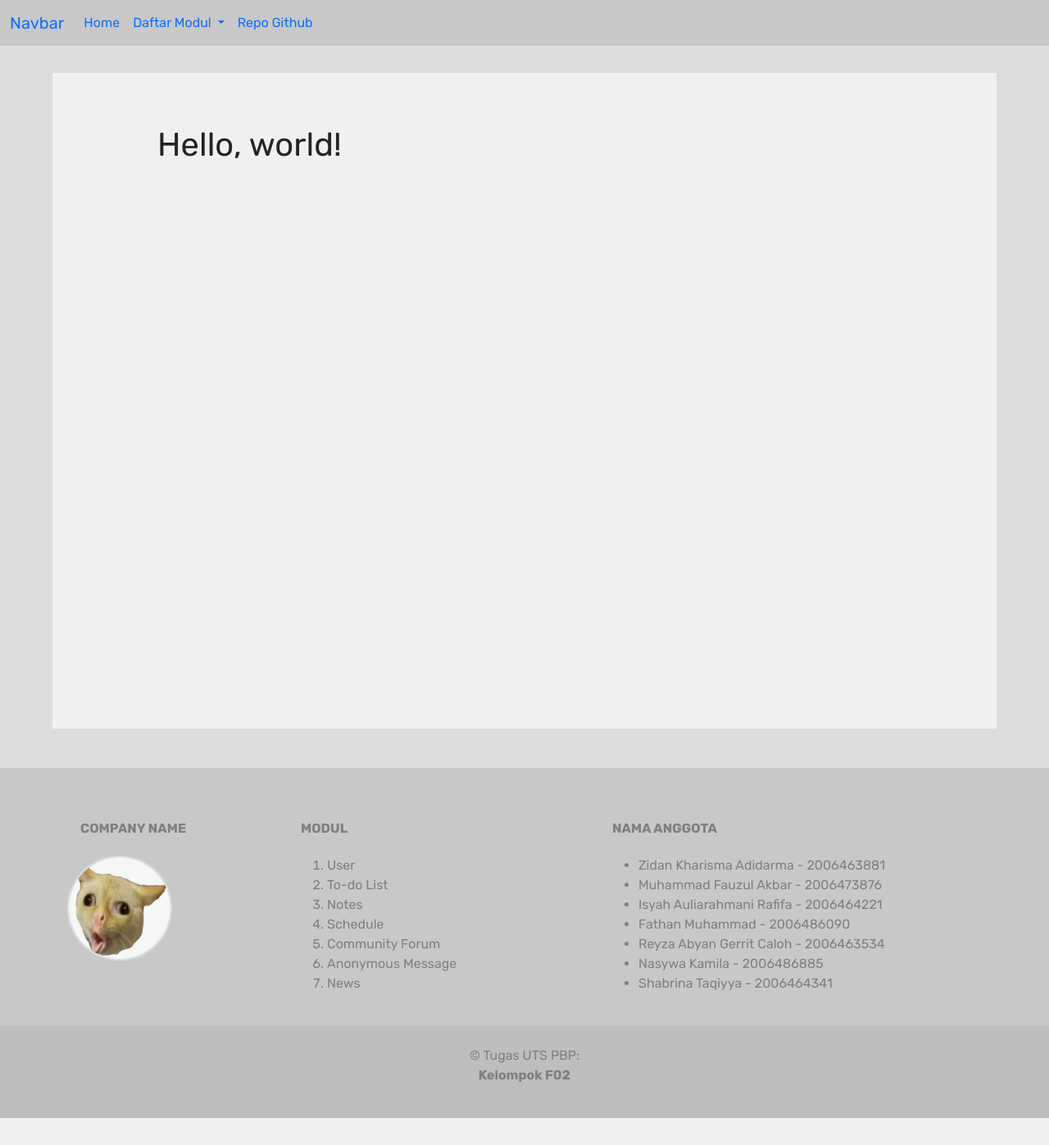
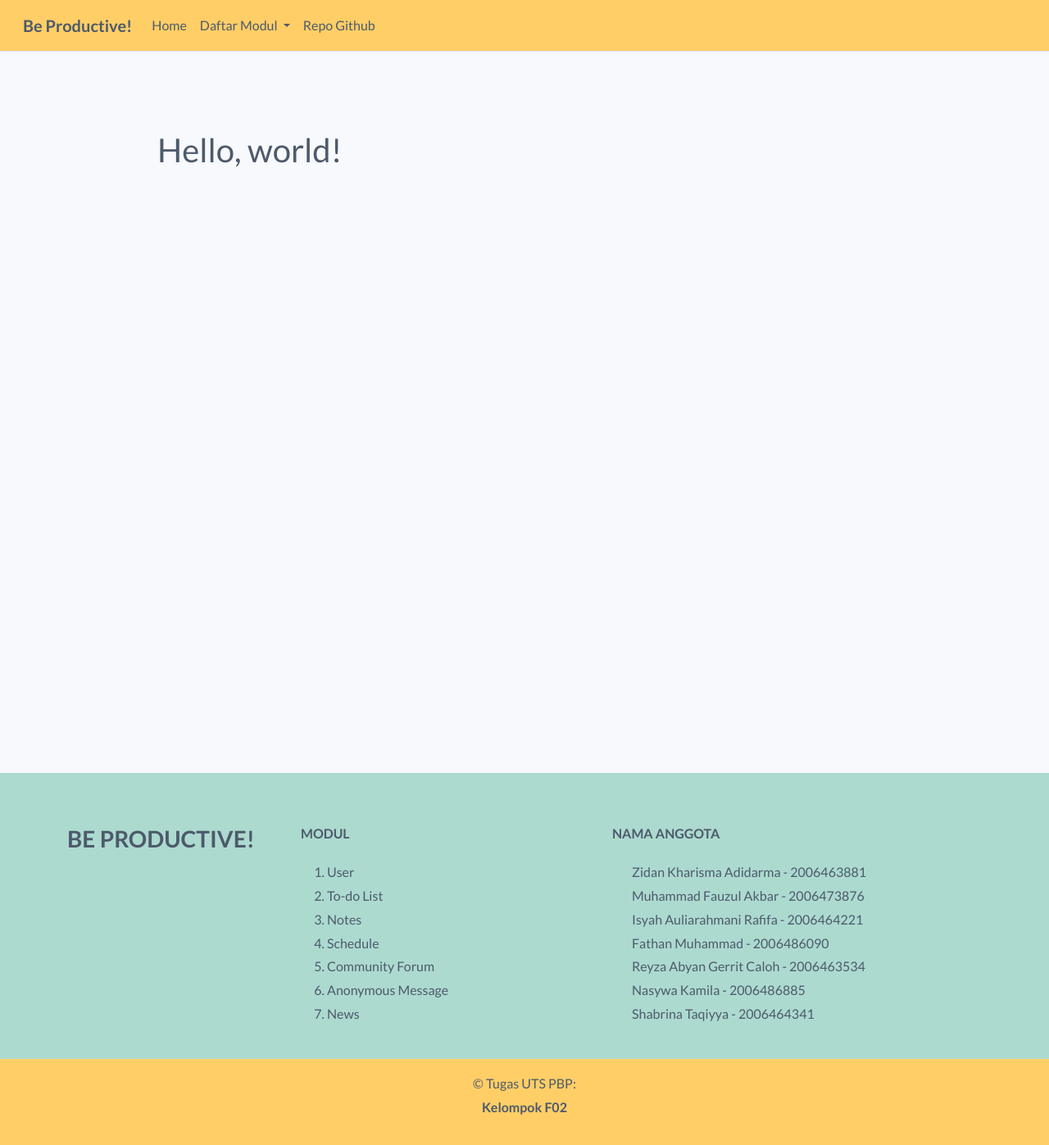
Before and after one commit to Zidan-Kharisma-Sakana/uts-f02, a Django app: page / in a window 1280 px wide. Shown: the whole page at 82% size. Before the commit the page ends 1364 px from the top, so only its background shows below. Run offline with Django 3.2, Linux system fonts and the light colour scheme.

Commit message:
update base styling and schedule

```diff
--- a/schedule/models.py
+++ b/schedule/models.py
@@ -9,9 +9,6 @@ class Activity(models.Model):
     end_time = models.TimeField()
     type = models.CharField(max_length=30)
     desc = models.TextField(max_length=300)
-    # lecturer = models.CharField(max_length=30)
-    # link = models.CharField(max_length=250)
-    # color = models.CharField(max_length=7)
 
     def __str__(self):
         return self.activity
--- a/schedule/urls.py
+++ b/schedule/urls.py
@@ -1,13 +1,8 @@
 from django.urls import path
-from .views import index, delete_activity
+from .views import schedule, delete_activity
 # from schedule import views as schedule
 
 urlpatterns = [
-    path('', index, name='index'),
-    # path('ajax/getActivities', getActivities, name='getActivities'),
-    # path('ajax/delete', DeleteActivity.as_view(), name='delete_activity'),
-
-    # path('', home, name='home'),
-    # path('save/', save_activity, name='save'),
+    path('', schedule, name='schedule'),
     path('delete/', delete_activity, name='delete'),
 ]
--- a/static/css/style.css
+++ b/static/css/style.css
@@ -6,30 +6,60 @@
 gunakan block custom_css untuk memasukan file css custom
 kalian */
 
+* {
+  color: #4d5a6b;
+}
+
 body {
-  font-family: 'Rubik', sans-serif;
-  background: rgb(220,220,220);
+  font-family: "Lato", Arial, sans-serif;
+  font-size: 16px;
+  line-height: 1.8;
+  font-weight: normal;
+  background: #f8f9fd;
+  color: #4d5a6b;
 }
+
 #content{
   min-height: 100vh;
   padding: 4rem 8rem;
   width: 90%;
-  background: rgb(240,240,240);
+  background: #f8f9fd;
   margin: 2rem auto;
 }
+
 .logo{
   width: 8rem;
   height: 8rem;
   border-radius: 100px;
   border: 2px solid rgb(220,220,220);
 }
+
 nav{
-  background: rgb(200,200,200);
+  background: #ffce67;
 }
+
+.navbar {
+  justify-content: space-between;
+  padding: 0.5rem 1rem;
+}
+
+#nav-title {
+  font-weight: bold;
+}
+
+.nav-link {
+  color: #4d5a6b;
+}
+
 footer{
-  background: rgb(200,200,200);
-  color: gray;
+  background: #acdacf;
 }
+
+a:not([href]):not([tabindex]) {
+  color: inherit;
+  text-decoration: none;
+}
+
 /* untuk screen dengan ukuran lebar 1024 px kebawah */
 @media only screen and (max-width: 1024px) {
   #content {
--- a/templates/base.html
+++ b/templates/base.html
@@ -7,6 +7,7 @@
   <meta name="viewport" content="width=device-width, initial-scale=1.0" />
   <link href="https://cdn.jsdelivr.net/npm/bootstrap@5.0.2/dist/css/bootstrap.min.css" rel="stylesheet"
     integrity="sha384-EVSTQN3/azprG1Anm3QDgpJLIm9Nao0Yz1ztcQTwFspd3yD65VohhpuuCOmLASjC" crossorigin="anonymous" />
+  <link href="https://fonts.googleapis.com/css?family=Lato:300,400,700&amp;display=swap" rel="stylesheet">
   <link rel="stylesheet" href="{% static 'css/style.css' %}" />
   {% block custom_css %}{% endblock custom_css %}
   <script src="https://ajax.googleapis.com/ajax/libs/jquery/3.5.1/jquery.min.js"></script>
--- a/templates/partials/footer.html
+++ b/templates/partials/footer.html
@@ -7,10 +7,8 @@
       <div class="row mt-3">
         <div class="col-sm-3 mx-auto mb-4">
           <!-- Content -->
-          <h6 class="text-uppercase fw-bold mb-4">
-            <i class="fas fa-gem me-3"></i>Company name
-          </h6>
-          <img src={% static 'img/koecheng.png' %} class="logo" alt="">
+          <h3 class="text-uppercase fw-bold mb-4">Be Productive!</h3>
+          <!-- <img src={% static 'img/koecheng.png' %} class="logo" alt=""> -->
         </div>
 
         <div class="col-sm-4 mx-auto mb-4">
@@ -30,7 +28,7 @@
         <div class="col-sm-5 mx-auto mb-4">
           <!-- Links -->
           <h6 class="text-uppercase fw-bold mb-4">Nama Anggota</h6>
-          <ul class="text-reset">
+          <ul class="text-reset" style="list-style: none; padding-left: 24px;">
             <li>Zidan Kharisma Adidarma - 2006463881</li>
             <li>Muhammad Fauzul Akbar - 2006473876</li>
             <li>Isyah Auliarahmani Rafifa - 2006464221</li>
@@ -44,7 +42,7 @@
     </div>
   </section>
 
-  <div class="text-center p-4" style="background-color: rgba(0, 0, 0, 0.05)">
+  <div class="text-center p-3" style="background-color: #ffce67">
     © Tugas UTS PBP:
     <p class="text-reset fw-bold" href="">Kelompok F02</p>
   </div>
--- a/templates/partials/navbar.html
+++ b/templates/partials/navbar.html
@@ -1,6 +1,6 @@
 <nav class="border-bottom navbar navbar-expand-lg">
   <div class="container-fluid">
-    <a class="navbar-brand" href="#">Navbar</a>
+    <a class="navbar-brand" id="nav-title" ref="#">Be Productive!</a>
     {% comment %} navbar toggler buat mobile, jangan diilangin {% endcomment %}
     <button class="navbar-toggler" type="button" data-bs-toggle="collapse" data-bs-target="#navbarSupportedContent"
       aria-controls="navbarSupportedContent" aria-expanded="false" aria-label="Toggle navigation">
@@ -20,6 +20,7 @@
           <ul class="dropdown-menu" aria-labelledby="navbarDropdown">
             <li><a class="dropdown-item" href="#">Modul 1</a></li>
             <li><a class="dropdown-item" href="{% url 'anonymsg' %}">Anonymous Message</a></li>
+            <li><a class="dropdown-item" href="{% url 'schedule' %}">Schedule</a></li>
           </ul>
         </li>
         <li class="nav-item">
```
Also changed, not shown: schedule/forms.py (+0 -13 lines), schedule/static/js/schedule.js (+15 -31 lines), schedule/templates/schedule.html (+0 -8 lines), schedule/views.py (+5 -34 lines), schedule/static/css/schedule.css.
